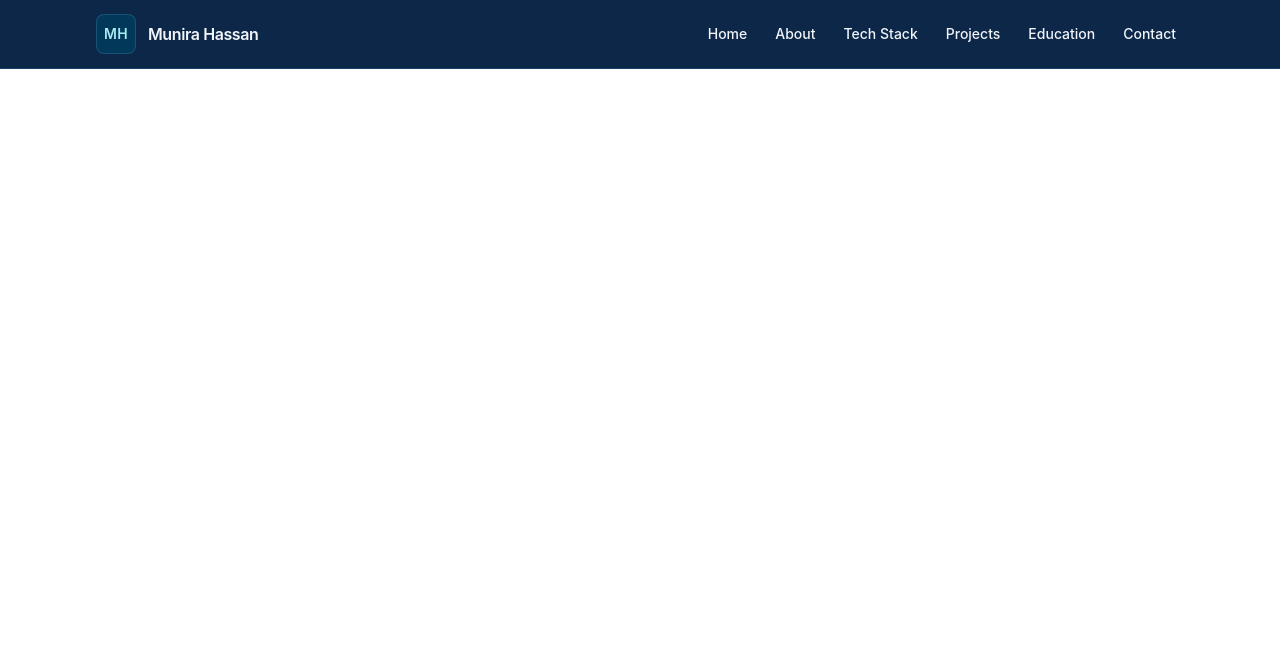
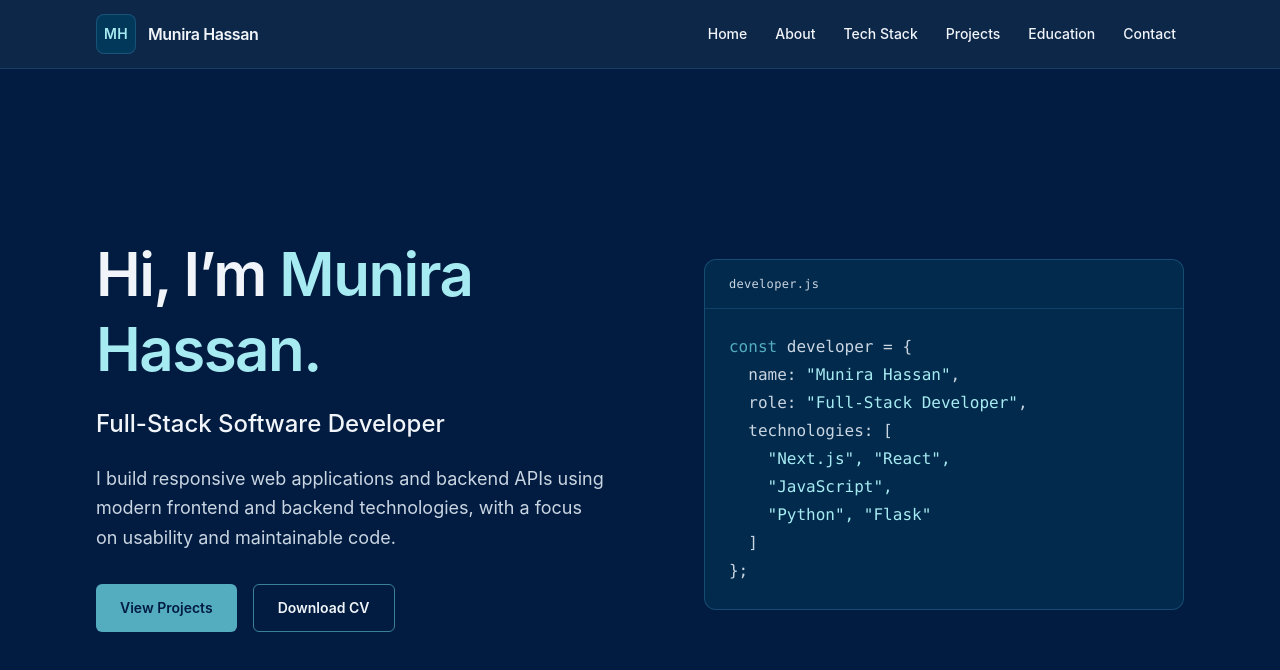
Before and after one commit to munirasheikh-rgb/My-Portfolio-website, a Next.js app: page / in a window 1280 px wide. Shown: the top 670 px of the page. Built offline with nearby package versions, Linux system fonts and the light colour scheme.

Commit message:
create a hero section

```diff
--- a/components/Hero.jsx
+++ b/components/Hero.jsx
@@ -1,3 +1,67 @@
 export default function Hero() {
-  return null;
+  return (
+    <section
+      id="home"
+      aria-labelledby="hero-heading"
+      className="scroll-mt-20 bg-[#011C40] font-sans text-slate-100"
+    >
+      <div className="mx-auto grid min-h-[calc(100svh-69px)] max-w-6xl items-center gap-12 px-5 py-16 md:px-6 md:py-20 lg:grid-cols-[1.15fr_1fr] lg:gap-14 lg:px-8 lg:py-24">
+        <div className="min-w-0">
+          <h1
+            id="hero-heading"
+            className="max-w-xl text-4xl leading-tight font-semibold tracking-tight sm:text-5xl lg:text-6xl"
+          >
+            Hi, I’m <span className="text-[#A7EBF2]">Munira Hassan.</span>
+          </h1>
+          <p className="mt-5 text-xl leading-snug font-medium sm:text-2xl">
+            Full-Stack Software Developer
+          </p>
+          <p className="mt-6 max-w-lg text-base leading-relaxed text-slate-300 sm:text-lg">
+            I build responsive web applications and backend APIs using modern
+            frontend and backend technologies, with a focus on usability and
+            maintainable code.
+          </p>
+
+          <div className="mt-8 flex flex-wrap gap-4">
+            <a
+              href="#projects"
+              className="inline-flex min-h-12 items-center justify-center rounded-md bg-[#54ACBF] px-6 py-3 text-sm font-semibold text-[#011C40] hover:bg-[#A7EBF2] focus-visible:outline-2 focus-visible:outline-offset-4 focus-visible:outline-[#A7EBF2] motion-safe:transition-colors motion-safe:duration-150"
+            >
+              View Projects
+            </a>
+            {/* Add the real CV at public/Munira-Hassan-CV.pdf. */}
+            <a
+              href="/Munira-Hassan-CV.pdf"
+              download
+              className="inline-flex min-h-12 items-center justify-center rounded-md border border-[#54ACBF]/70 px-6 py-3 text-sm font-semibold hover:border-[#A7EBF2] hover:bg-[#023859] hover:text-[#A7EBF2] focus-visible:outline-2 focus-visible:outline-offset-4 focus-visible:outline-[#A7EBF2] motion-safe:transition-colors motion-safe:duration-150"
+            >
+              Download CV
+            </a>
+          </div>
+        </div>
+
+        <figure className="w-full min-w-0 max-w-lg overflow-hidden rounded-xl border border-[#26658C]/60 bg-[#023859]/50 lg:justify-self-end">
+          <figcaption className="border-b border-[#26658C]/40 px-5 py-4 font-mono text-xs tracking-wide text-slate-300 sm:px-6">
+            developer.js
+          </figcaption>
+          <pre className="p-5 font-mono text-sm leading-7 whitespace-pre-wrap text-slate-300 sm:p-6 sm:text-base">
+            <code>
+              <span className="text-[#54ACBF]">const</span>
+              {" developer = {\n  name: "}
+              <span className="text-[#A7EBF2]">{'"Munira Hassan"'}</span>
+              {",\n  role: "}
+              <span className="text-[#A7EBF2]">{'"Full-Stack Developer"'}</span>
+              {",\n  technologies: [\n    "}
+              <span className="text-[#A7EBF2]">{'"Next.js", "React",'}</span>
+              {"\n    "}
+              <span className="text-[#A7EBF2]">{'"JavaScript",'}</span>
+              {"\n    "}
+              <span className="text-[#A7EBF2]">{'"Python", "Flask"'}</span>
+              {"\n  ]\n};"}
+            </code>
+          </pre>
+        </figure>
+      </div>
+    </section>
+  );
 }
```
